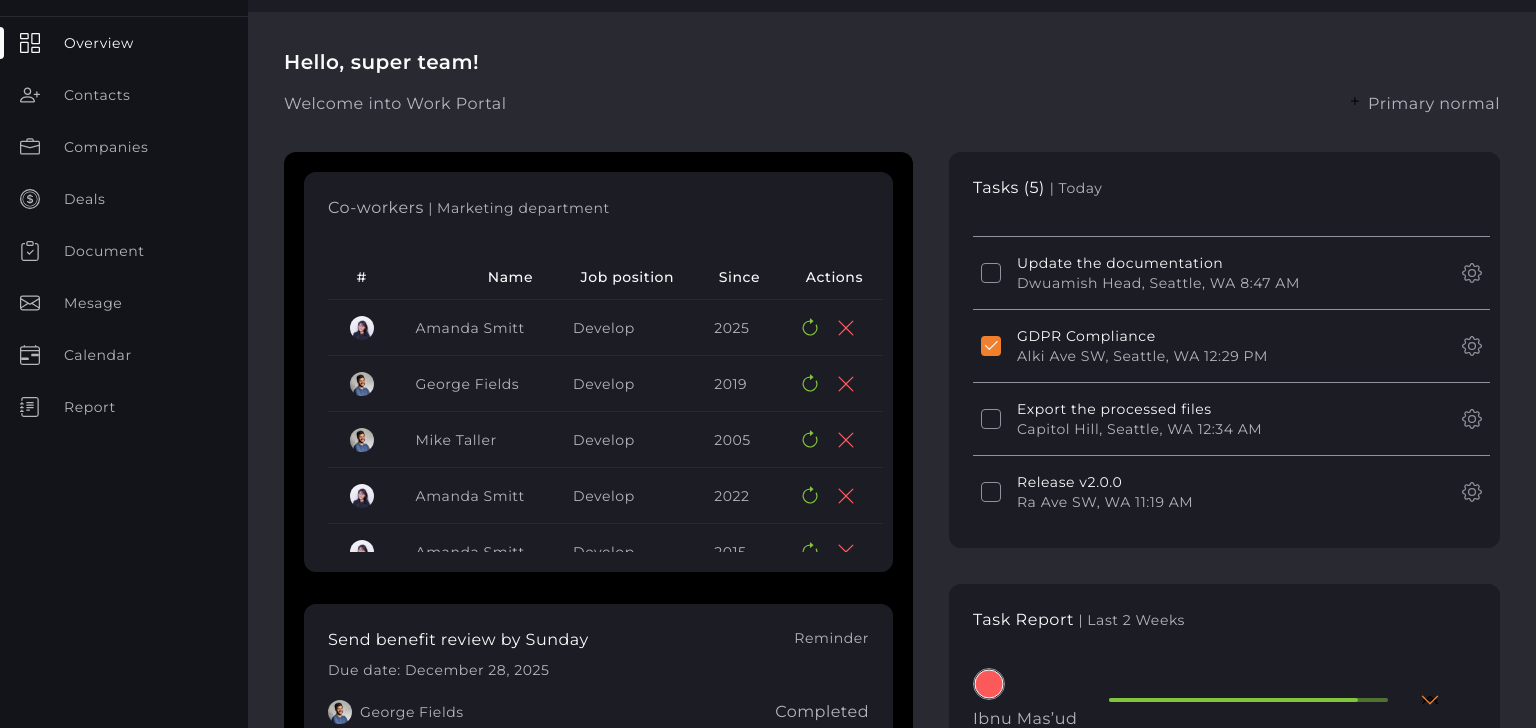
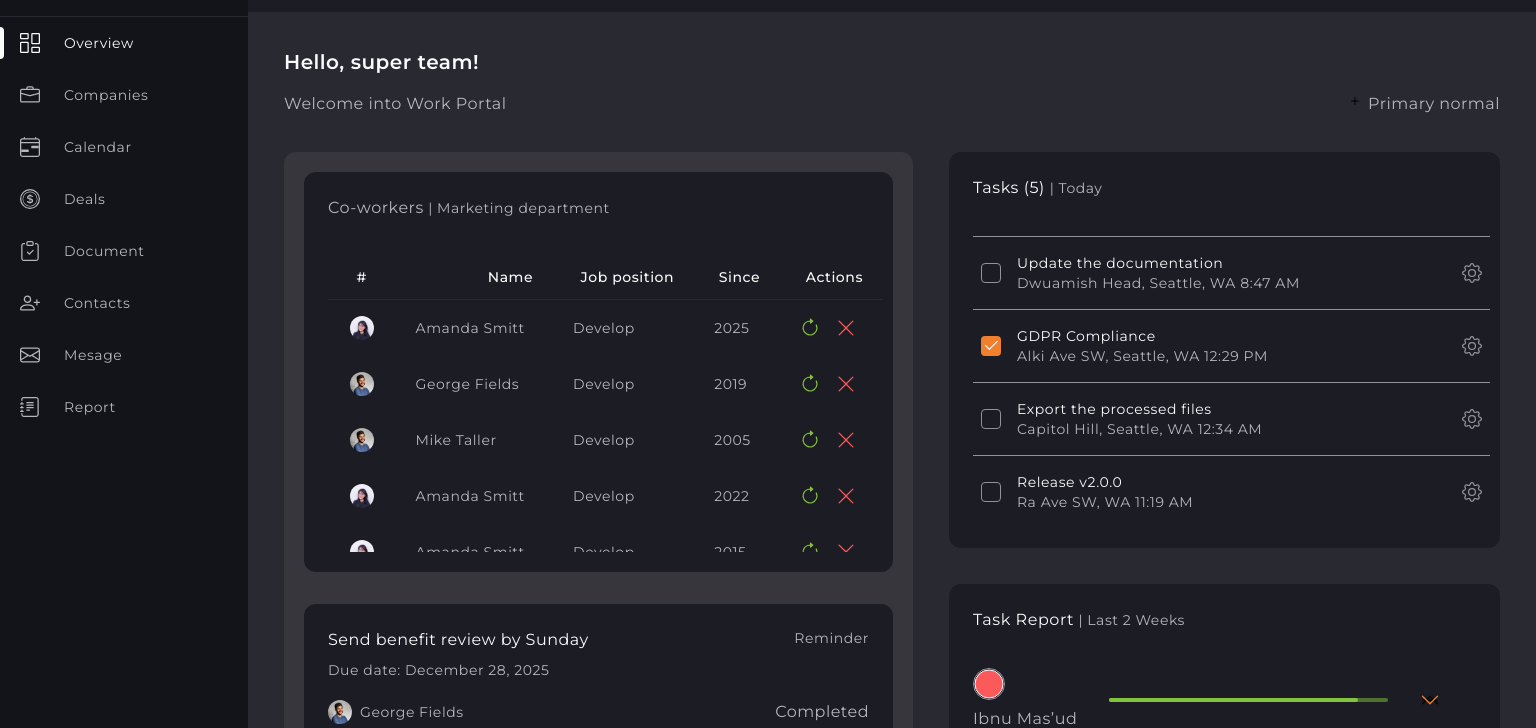
Before and after one commit to Olena457/workers-app-sass, a plain HTML site: page index.html in a window 1536 px wide. Shown: the part 56-784 px from the top of the page. Drawn offline with Linux system fonts and the light colour scheme.

Commit message:
Deploying to gh-pages from @ Olena457/workers-app-sass@7f882ef0ef3775f3c53c56a227916d44541d401f 🚀

```diff
--- a/assets/index.css
+++ b/assets/index.css
@@ -426,6 +426,7 @@ summary {
 
 .co-workers {
   grid-area: co-workers;
+  background-color: #292932;
 }
 
 .co-workers-wrapper {
@@ -433,7 +434,7 @@ summary {
   padding: 16px;
   margin-bottom: 40px;
   border-radius: 12px;
-  background-color: #292932;
+  background-color: #1c1c24;
 }
 
 .co-workers-title {
@@ -723,7 +724,7 @@ summary {
      -moz-box-pack: justify;
           justify-content: space-between;
   gap: 43px;
-  background-color: #292932;
+  background-color: #1c1c24;
 }
 .board-item.hide {
   display: none;
@@ -1364,7 +1365,7 @@ summary {
 @media only screen and (min-width: 1440px) {
   .co-workers {
     padding: 20px;
-    background-color: #000;
+    background-color: #36363c;
     border-radius: 12px;
   }
   .co-workers-wrapper {
@@ -1383,7 +1384,7 @@ summary {
     background-color: #292932;
   }
   .co-workers-table tbody td::after {
-    background-color: #292932;
+    background-color: #1c1c24;
   }
   .board-item {
     background-color: #1c1c24;
--- a/index.html
+++ b/index.html
@@ -9,7 +9,7 @@
       rel="stylesheet"
     />
 
-    <title>Works Portal</title>
+    <title>Work Portal</title>
     <script type="module" crossorigin src="/workers-app-sass/assets/index-D21AIPTg.js"></script>
     <link rel="stylesheet" crossorigin href="/workers-app-sass/assets/index.css">
   </head>
@@ -42,20 +42,21 @@
               Overview
             </a>
           </li>
-          <li class="menu-item">
-            <a class="menu-link" href="">
-              <svg class="menu-icon" width="20" height="20">
-                <use href="/workers-app-sass/assets/icons.svg#menu-person-plus"></use>
-              </svg>
-              Contacts
-            </a>
-          </li>
+
           <li class="menu-item">
             <a class="menu-link" href="">
               <svg class="menu-icon" width="20" height="20">
                 <use href="/workers-app-sass/assets/icons.svg#menu-briefcase"></use>
               </svg>
               Companies
+            </a>
+          </li>
+          <li class="menu-item">
+            <a class="menu-link" href="">
+              <svg class="menu-icon" width="20" height="20">
+                <use href="/workers-app-sass/assets/icons.svg#menu-calendar"></use>
+              </svg>
+              Calendar
             </a>
           </li>
           <li class="menu-item">
@@ -77,20 +78,21 @@
           <li class="menu-item">
             <a class="menu-link" href="">
               <svg class="menu-icon" width="20" height="20">
+                <use href="/workers-app-sass/assets/icons.svg#menu-person-plus"></use>
+              </svg>
+              Contacts
+            </a>
+          </li>
+          <li class="menu-item">
+            <a class="menu-link" href="">
+              <svg class="menu-icon" width="20" height="20">
                 <use href="/workers-app-sass/assets/icons.svg#menu-envelope"></use>
               </svg>
               Mesage
               <span class="menu-notification notification">8</span>
             </a>
           </li>
-          <li class="menu-item">
-            <a class="menu-link" href="">
-              <svg class="menu-icon" width="20" height="20">
-                <use href="/workers-app-sass/assets/icons.svg#menu-calendar"></use>
-              </svg>
-              Calendar
-            </a>
-          </li>
+
           <li class="menu-item">
             <a class="menu-link" href="">
               <svg class="menu-icon" width="20" height="20">
```
